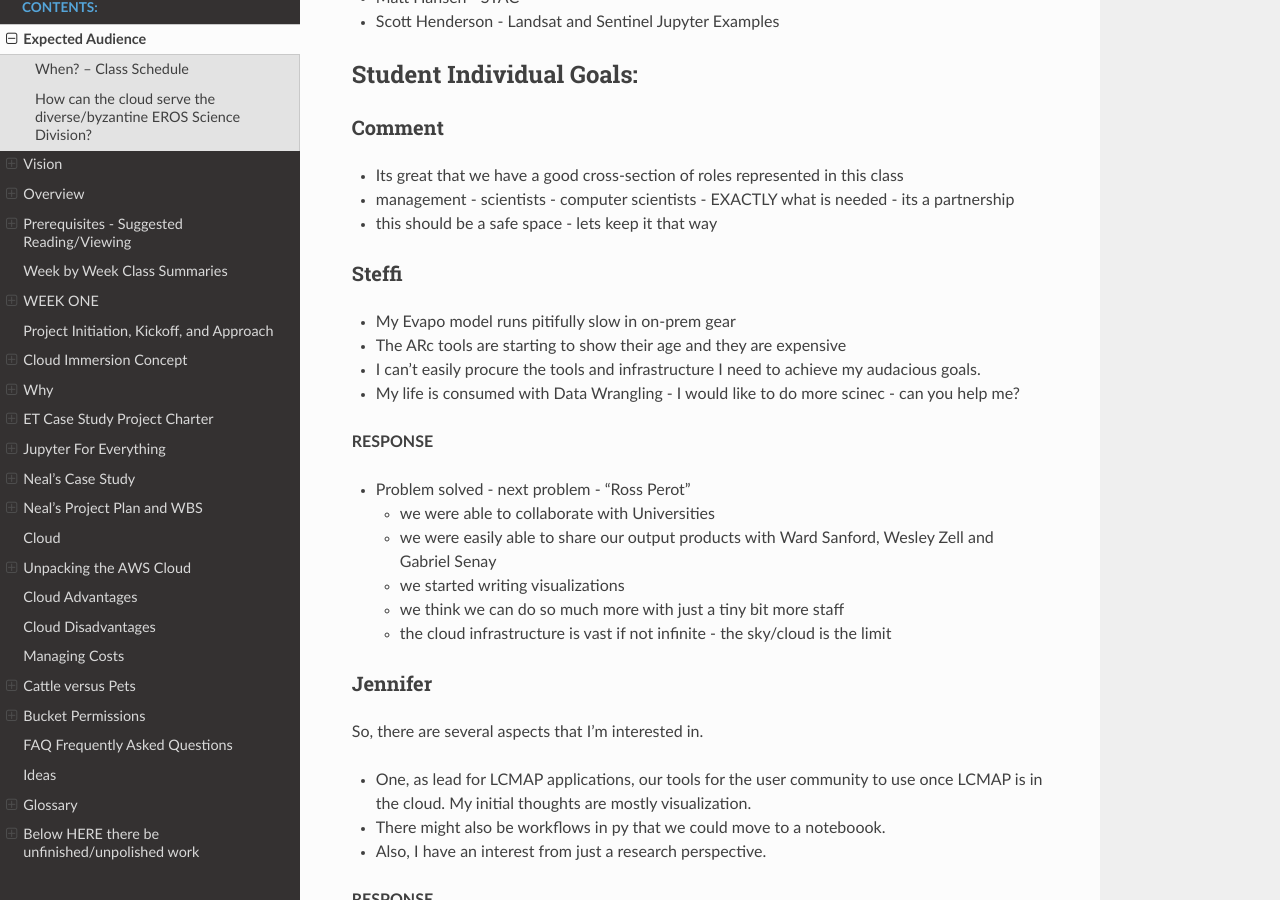
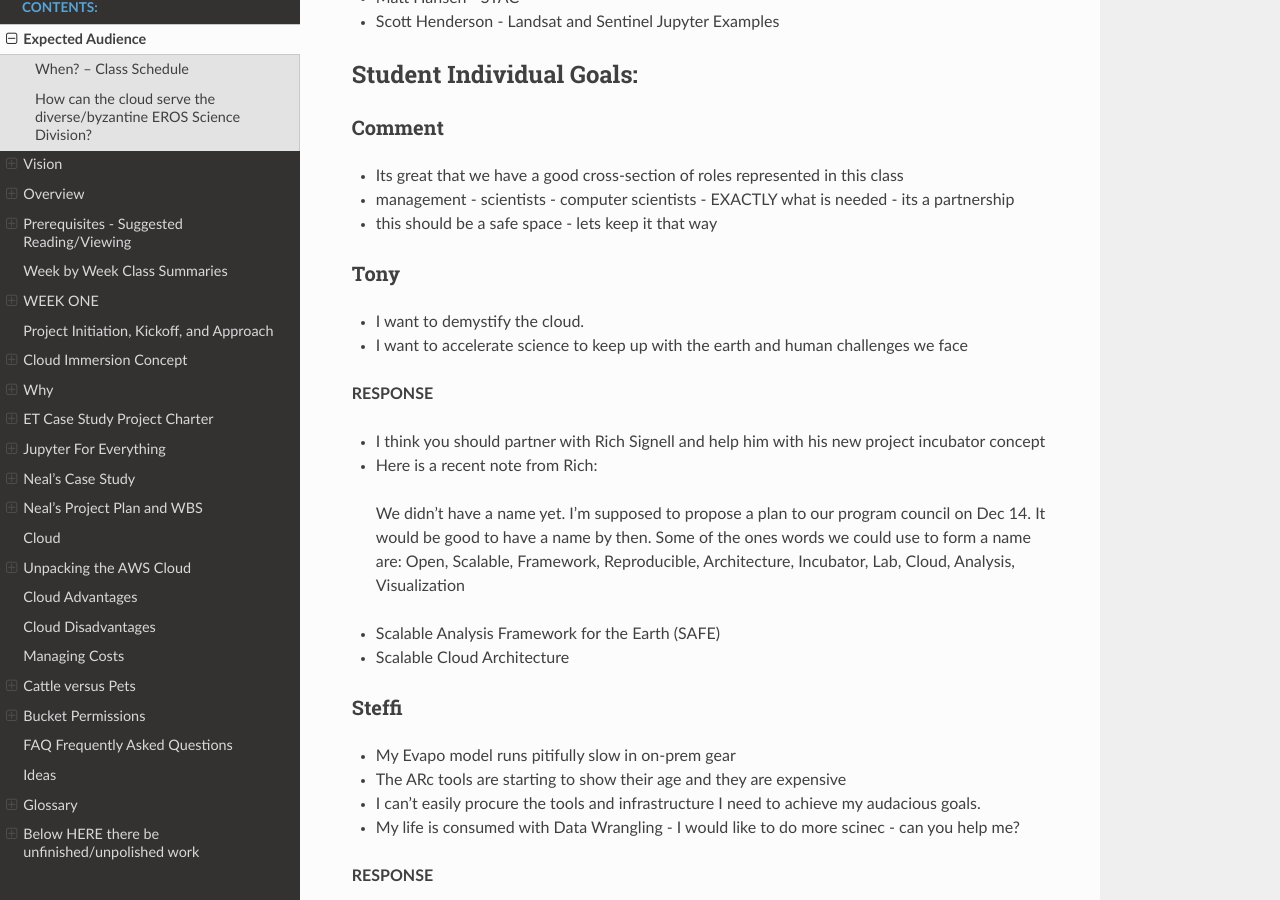
Before and after one commit to tonybutzer/harmony, a Sphinx documentation site: the page built from documentation/source/00define_ET.md, in a window 1280 px wide and 900 px high, scrolled down 4881 px. Built offline with Sphinx 7.4.7 and the Read the Docs theme 2.0.0, drawn with Linux system fonts in a browser that asks for light colours; pages that are not in the unit, such as notebooks, are missing from menus.

Commit message:
automatic git update from Makefile

```diff
--- a/documentation/source/00define_ET.md
+++ b/documentation/source/00define_ET.md
@@ -214,6 +214,22 @@ Anthony, Michelle (Contractor) L
 - management - scientists - computer scientists - EXACTLY what is needed - its a partnership
 - this should be a safe space - lets keep it that way
 
+### Tony
+- I want to demystify the cloud.
+- I want to accelerate science to keep up with the earth and human challenges we face
+
+**RESPONSE**
+
+- I think you should partner with Rich Signell and help him with his new project incubator concept
+- Here is a recent note from Rich:
+> We didn't have a name yet.   I'm supposed to propose a plan  to our program council on Dec 14.   It would be good to have a name by then.   Some of the ones words we could use to form a name are:
+Open, Scalable, Framework, Reproducible, Architecture, Incubator, Lab, Cloud, Analysis, Visualization
+
+- Scalable Analysis Framework for the Earth (SAFE)
+- Scalable Cloud Architecture
+
+
+
 ### Steffi
 - My Evapo model runs pitifully slow in on-prem gear
 - The ARc tools are starting to show their age and they are expensive
```
